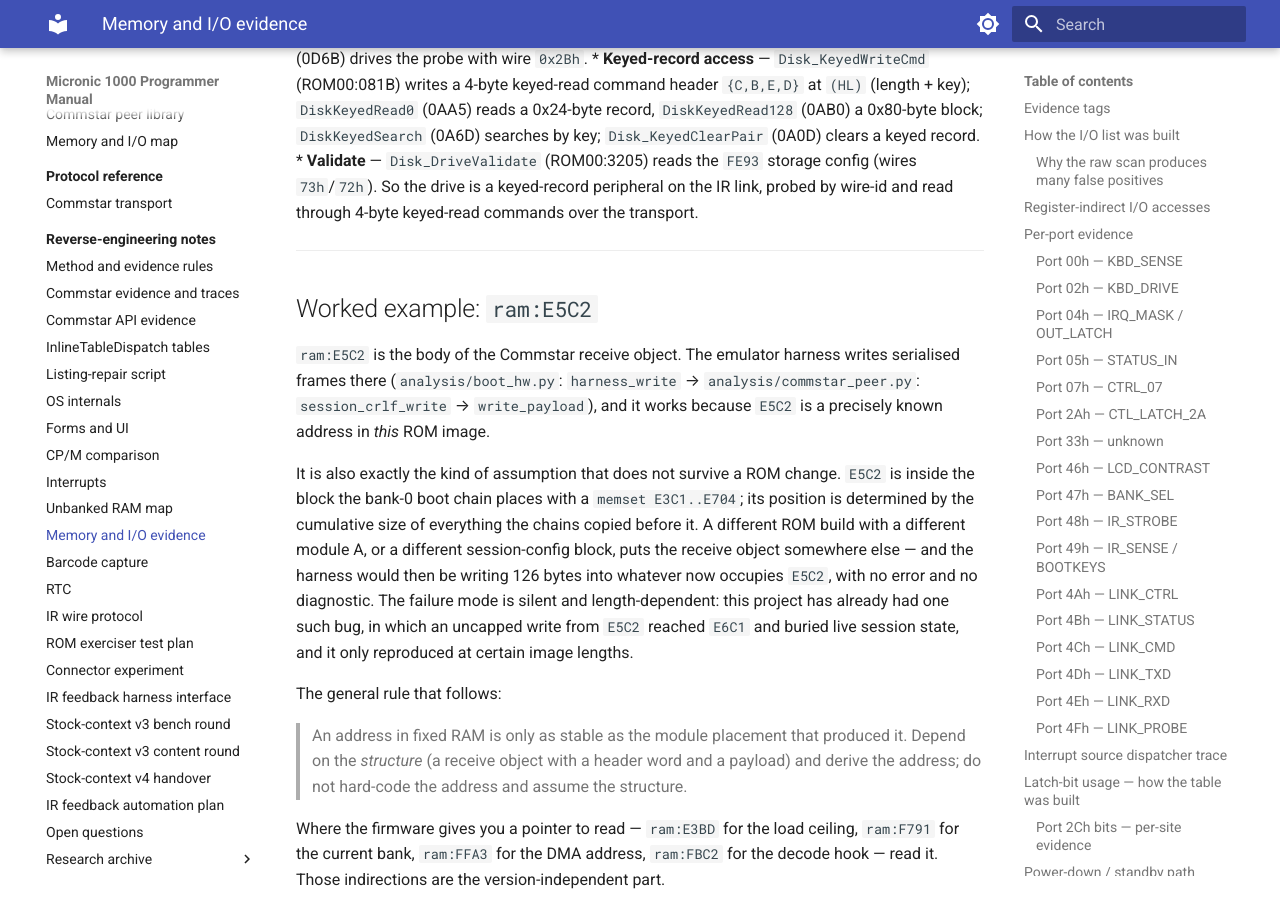
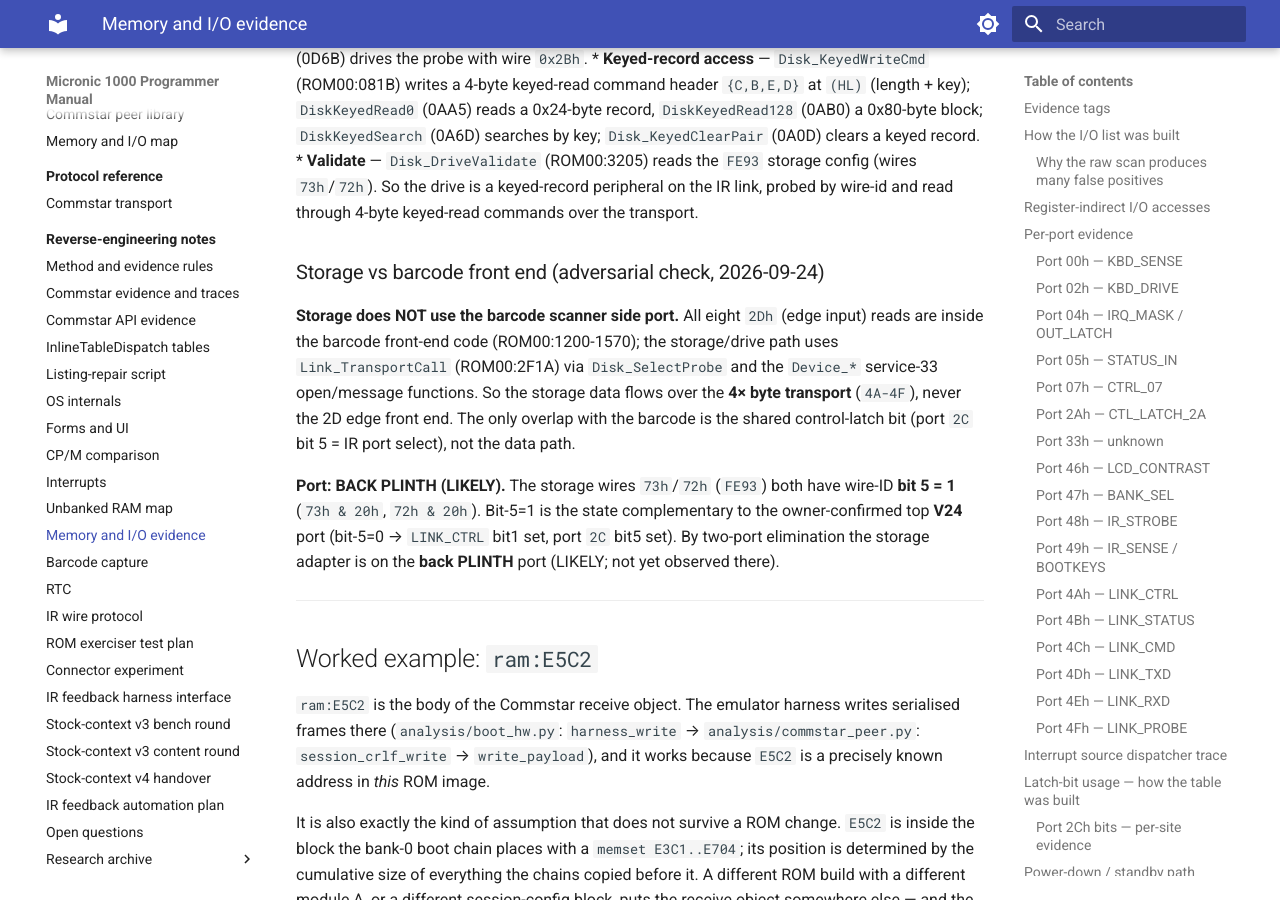
Before and after one commit to philpem/micronic1000, an MkDocs documentation site: the page built from doc/re-notes/memory-and-io-evidence.md, in a window 1280 px wide and 900 px high, scrolled down 13096 px. Built offline with MkDocs 1.6.1 and Material for MkDocs 9.7.7, drawn with Linux system fonts in a browser that asks for light colours.

Commit message:
docs: storage is on the IR link (back PLINTH), not the barcode port
Adversarial check: all port-2Dh reads are in the barcode front-end code
(1200-1570); the storage path uses Link_TransportCall (2F1A) via
Disk_SelectProbe + Device_* service-33, so storage data flows over the
4x byte transport (4A-4F), not the 2D edge. Only shared bit is 2C bit5
(IR port select). Storage wires 73h/72h have wire-ID bit5=1 = the state
complementary to the owner-confirmed top V24 (bit5=0), so storage uses
the BACK PLINTH port (LIKELY, by two-port elimination).

```diff
--- a/doc/re-notes/memory-and-io-evidence.md
+++ b/doc/re-notes/memory-and-io-evidence.md
@@ -565,6 +565,24 @@ Confirmed as an **IR/link device**: it is probed and accessed over the
   storage config (wires `73h`/`72h`).
 So the drive is a keyed-record peripheral on the IR link, probed by
 wire-id and read through 4-byte keyed-read commands over the transport.
+
+### Storage vs barcode front end (adversarial check, 2026-09-24)
+
+**Storage does NOT use the barcode scanner side port.** All eight
+`2Dh` (edge input) reads are inside the barcode front-end code
+(ROM00:1200-1570); the storage/drive path uses `Link_TransportCall`
+(ROM00:2F1A) via `Disk_SelectProbe` and the `Device_*` service-33
+open/message functions. So the storage data flows over the **4× byte
+transport** (`4A-4F`), never the 2D edge front end. The only overlap
+with the barcode is the shared control-latch bit (port `2C` bit 5 = IR
+port select), not the data path.
+
+**Port: BACK PLINTH (LIKELY).** The storage wires `73h`/`72h` (`FE93`)
+both have wire-ID **bit 5 = 1** (`73h & 20h`, `72h & 20h`). Bit-5=1 is
+the state complementary to the owner-confirmed top **V24** port
+(bit-5=0 → `LINK_CTRL` bit1 set, port `2C` bit5 set). By two-port
+elimination the storage adapter is on the **back PLINTH** port (LIKELY;
+not yet observed there).
 ---
 
 ## Worked example: `ram:E5C2`
```
